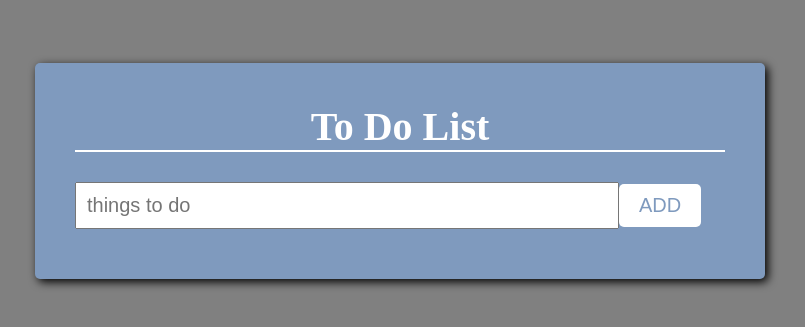
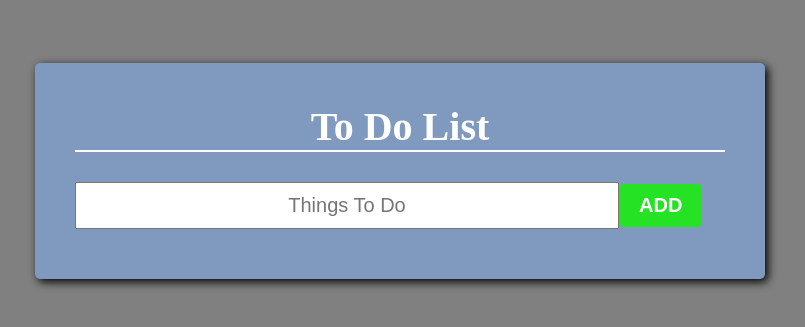
Before and after one commit to Rholla999/TODO-LIST, a React (Vite) app in the folder my-react-app/: page / in a window 1280 px wide. Shown: the part 237-564 px from the top of the page, without its empty margins (240-1045 px from the left). Built offline with nearby package versions, Linux system fonts and the light colour scheme.

Commit message:
added event listerner

```diff
--- a/my-react-app/src/Todo.jsx
+++ b/my-react-app/src/Todo.jsx
@@ -17,6 +17,11 @@ function Todo() {
         setList(list.filter((_, i) => i !== index))
     }
 
+    function handleEnterKey(e){
+        if (e.key === "Enter"){
+            addBtn()
+        }
+    }
     return (
         <>
         <div className='container'>
@@ -28,8 +33,8 @@ function Todo() {
                 </li>
                 ))}
             </ul>
-            <input type="text" placeholder='things to do' id='addList' />
-            <button onClick={addBtn}>ADD</button>
+            <input type="text" placeholder='things to do' id='addList'  onKeyDown={handleEnterKey}/>
+            <button onClick={addBtn} className='addBtn'>ADD</button>
         </div>
         </>
     )
--- a/my-react-app/src/index.css
+++ b/my-react-app/src/index.css
@@ -66,3 +66,19 @@ ul {
   color: #fff;
   border: none;
 }
+
+.container  .addBtn {
+  background: #25e225;
+  color: #fff;
+  font-weight: bold;
+}
+
+.container  .addBtn:hover {
+  background: #25e225b9;
+}
+
+
+#addList {
+  text-align: center;
+  text-transform: capitalize;
+}
```
